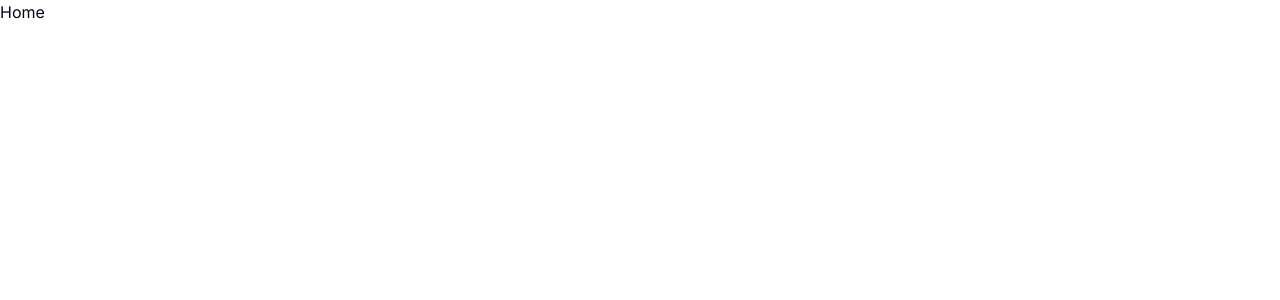
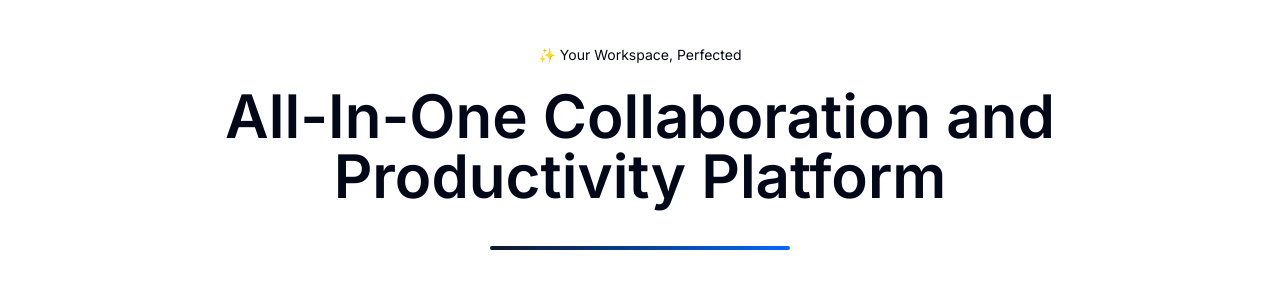
Before and after one commit to 3ssalunke/notion-clone, a Next.js app: page / in a window 1280 px wide. Shown: the top 300 px of the page. Built offline with nearby package versions, Linux system fonts and the light colour scheme.

Commit message:
commit - #1411

```diff
--- a/package.json
+++ b/package.json
@@ -15,12 +15,14 @@
     "up": "drizzle-kit up:pg"
   },
   "dependencies": {
+    "@radix-ui/themes": "^2.0.1",
     "class-variance-authority": "^0.7.0",
     "clsx": "^2.0.0",
     "dotenv": "^16.3.1",
     "drizzle-orm": "^0.29.0",
     "lucide-react": "^0.292.0",
     "next": "14.0.2",
+    "next-themes": "^0.2.1",
     "postgres": "^3.4.3",
     "react": "^18",
     "react-dom": "^18",
--- /dev/null
+++ b/src/app/(site)/layout.tsx
@@ -0,0 +1,9 @@
+import React from "react";
+
+const HomePageLayout: React.FC<{
+  children: React.ReactNode;
+}> = ({ children }) => {
+  return <div>{children}</div>;
+};
+
+export default HomePageLayout;
--- /dev/null
+++ b/src/app/(site)/page.tsx
@@ -0,0 +1,50 @@
+import TitleSection from "@/components/landing-page/title-section";
+import { Button } from "@/components/ui/button";
+import React from "react";
+
+const HomePage = () => {
+  return (
+    <section
+      className=" overflow-hidden
+      px-4
+      sm:px-6
+      mt-10
+      sm:flex
+      sm:flex-col
+      gap-4
+      md:justify-center
+      md:items-center"
+    >
+      <TitleSection
+        pill="✨ Your Workspace, Perfected"
+        title="All-In-One Collaboration and Productivity Platform"
+      />
+      <div
+        className="bg-white
+          p-[2px]
+          mt-6
+          rounded-xl
+          bg-gradient-to-r
+          from-primary
+          to-brand-primaryBlue
+          sm:w-[300px]
+        "
+      >
+        <Button
+          variant="btn-secondary"
+          className=" w-full
+            rounded-[10px]
+            p-6
+            text-2xl
+            bg-background
+          "
+          asChild
+        >
+          Get Cypress Free
+        </Button>
+      </div>
+    </section>
+  );
+};
+
+export default HomePage;
--- a/src/app/globals.css
+++ b/src/app/globals.css
@@ -1,6 +1,15 @@
 @tailwind base;
 @tailwind components;
 @tailwind utilities;
+
+@layer base {
+  * {
+    @apply border-border;
+  }
+  body {
+    @apply bg-background text-foreground;
+  }
+}
 
 @layer base {
   :root {
@@ -65,12 +74,3 @@
     --ring: 212.7 26.8% 83.9%;
   }
 }
-
-@layer base {
-  * {
-    @apply border-border;
-  }
-  body {
-    @apply bg-background text-foreground;
-  }
-}
--- a/src/app/layout.tsx
+++ b/src/app/layout.tsx
@@ -1,7 +1,7 @@
 import type { Metadata } from "next";
 import { Inter } from "next/font/google";
 import "./globals.css";
-import db from "@/lib/supabase/db";
+import { ThemeProvider } from "@/lib/providers/next-theme-provider";
 
 const inter = Inter({ subsets: ["latin"] });
 
@@ -17,7 +17,16 @@ export default function RootLayout({
 }) {
   return (
     <html lang="en">
-      <body className={inter.className}>{children}</body>
+      <body className={inter.className}>
+        <ThemeProvider
+          attribute="class"
+          defaultTheme="system"
+          enableSystem
+          disableTransitionOnChange
+        >
+          {children}
+        </ThemeProvider>
+      </body>
     </html>
   );
 }
--- a/src/app/page.tsx
+++ /dev/null
@@ -1,5 +0,0 @@
-import Image from "next/image";
-
-export default function Home() {
-  return <main>Home</main>;
-}
--- /dev/null
+++ b/src/components/landing-page/title-section.tsx
@@ -0,0 +1,80 @@
+import React from "react";
+
+interface TitleSectionProps {
+  pill: string;
+  title: string;
+  subheading?: string;
+}
+
+const TitleSection: React.FC<TitleSectionProps> = ({
+  pill,
+  title,
+  subheading,
+}) => {
+  return (
+    <section
+      className="flex
+        flex-col
+        gap-4
+        justify-center
+        items-start
+        md:items-center
+      "
+    >
+      <article
+        className="rounded-full
+          p-[1px]
+          text-sm
+          dark:bg-gradient-to-r
+          dark:from-brand-primaryBlue
+          dark:to-brand-primaryPurple
+        "
+      >
+        <div
+          className="rounded-full
+            px-3
+            py-1
+            dark:bg-black"
+        >
+          {pill}
+        </div>
+      </article>
+      {subheading ? (
+        <>
+          <h2
+            className="text-left
+              text-3xl
+              sm:text-5xl
+              sm:max-w-[750px]
+              md:text-center
+              font-semibold
+            "
+          >
+            {title}
+          </h2>
+          <p
+            className="dark:text-washed-purple-700 sm:max-w-[450px]
+              md:text-center
+            "
+          >
+            {subheading}
+          </p>
+        </>
+      ) : (
+        <h1
+          className=" text-left
+            text-4xl
+            sm:text-6xl
+            sm:max-w-[850px]
+            md:text-center
+            font-semibold
+          "
+        >
+          {title}
+        </h1>
+      )}
+    </section>
+  );
+};
+
+export default TitleSection;
--- /dev/null
+++ b/src/components/ui/button.tsx
@@ -0,0 +1,97 @@
+import * as React from "react";
+import { Slot } from "@radix-ui/react-slot";
+import { cva, type VariantProps } from "class-variance-authority";
+
+import { cn } from "@/lib/utils";
+import Image from "next/image";
+import { twMerge } from "tailwind-merge";
+
+const buttonVariants = cva(
+  "inline-flex items-center justify-center rounded-md text-sm font-medium ring-offset-background transition-colors focus-visible:outline-none focus-visible:ring-2 focus-visible:ring-ring focus-visible:ring-offset-2 disabled:pointer-events-none disabled:opacity-50",
+  {
+    variants: {
+      variant: {
+        default:
+          " whitespace-nowrap bg-primary text-lg text-primary-foreground shadow-2xl shadow-indigo-600/50 rounded-lg ",
+        destructive:
+          "bg-destructive text-destructive-foreground hover:bg-destructive/90",
+        outline:
+          "border border-input bg-background hover:bg-accent hover:text-accent-foreground",
+        secondary:
+          "bg-secondary text-secondary-foreground hover:bg-secondary/80",
+        ghost: "hover:bg-accent hover:text-accent-foreground",
+        link: "text-primary underline-offset-4 hover:underline",
+        "btn-primary":
+          " whitespace-nowrap hover:text-primary-foreground dark:bg-gradient-to-t dark:from-[#24232C] dark:to-[#100F18] dark:text-primary-foreground border hover:border-primary dark:border-[#464553] dark:hover:bg-accent hover:bg-primary dark:hover:border-muted-foreground text-lg font-normal",
+        "btn-secondary":
+          "whitespace-nowrap dark:text-primary-foreground text-lg font-normal",
+      },
+      size: {
+        default: "h-10 px-4 py-2",
+        sm: "h-9 rounded-md px-3",
+        lg: "h-11 rounded-md px-8",
+        icon: "h-10 w-10",
+      },
+    },
+    defaultVariants: {
+      variant: "default",
+      size: "default",
+    },
+  }
+);
+
+export interface ButtonProps
+  extends React.ButtonHTMLAttributes<HTMLButtonElement>,
+    VariantProps<typeof buttonVariants> {
+  asChild?: boolean;
+  icon?: any;
+  logoStyles?: string;
+}
+
+const Button = React.forwardRef<HTMLButtonElement, ButtonProps>(
+  (
+    {
+      className,
+      variant,
+      icon,
+      logoStyles,
+      size,
+      children,
+      asChild = false,
+      ...props
+    },
+    ref
+  ) => {
+    if (asChild) {
+      return (
+        <Slot
+          className={cn(buttonVariants({ variant, size, className }))}
+          ref={ref}
+          {...props}
+        ></Slot>
+      );
+    }
+
+    return (
+      <button
+        className={cn(buttonVariants({ variant, size, className }))}
+        ref={ref}
+        {...props}
+      >
+        {icon && (
+          <Image
+            src={icon}
+            alt="icon"
+            className={(twMerge("mr-2"), logoStyles)}
+            width={30}
+          />
+        )}
+        {children}
+      </button>
+    );
+  }
+);
+
+Button.displayName = "Button";
+
+export { Button, buttonVariants };
--- /dev/null
+++ b/src/lib/providers/next-theme-provider.tsx
@@ -0,0 +1,9 @@
+"use client";
+
+import * as React from "react";
+import { ThemeProvider as NextThemesProvider } from "next-themes";
+import { type ThemeProviderProps } from "next-themes/dist/types";
+
+export function ThemeProvider({ children, ...props }: ThemeProviderProps) {
+  return <NextThemesProvider {...props}>{children}</NextThemesProvider>;
+}
--- a/src/lib/supabase/schema.ts
+++ b/src/lib/supabase/schema.ts
@@ -3,7 +3,6 @@ import {
   text,
   timestamp,
   uuid,
-  pgEnum,
   jsonb,
   integer,
   boolean,
```
Also changed, not shown: tailwind.config.js (+64 -6 lines), public/appBanner.png (added), 1 other file (tests, documents, lock files or other folders).
